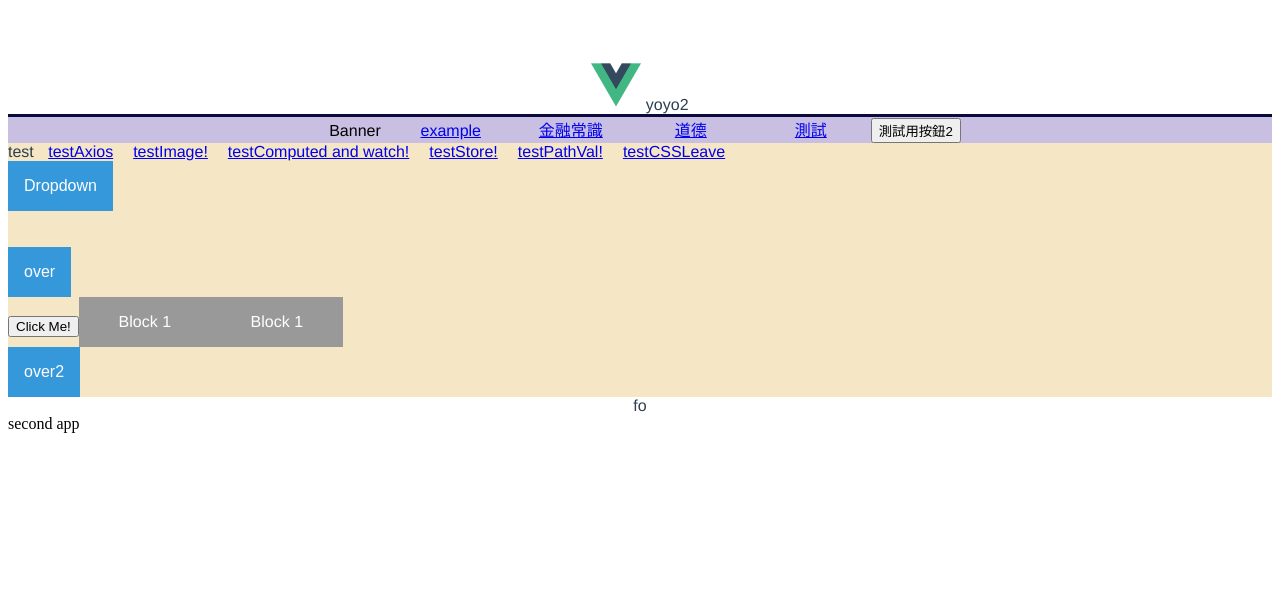
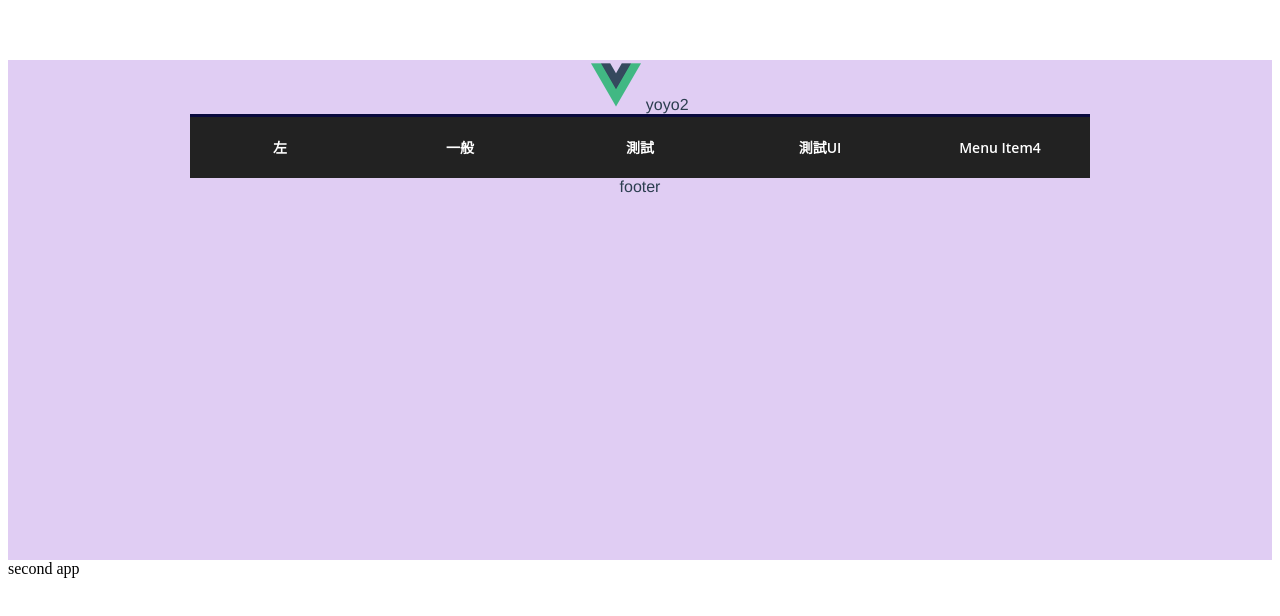
Before and after one commit to SeoYuzuki/VuePractice, a Vue app: page /testMainPage/testCSSLeave in a window 1280 px wide. Shown: the top 616 px of the page. Built offline with nearby package versions, Linux system fonts and the light colour scheme.

Commit message:
dropdown, transitions

```diff
--- a/src/App.vue
+++ b/src/App.vue
@@ -3,7 +3,13 @@
     <img style="width: 50px" alt="Vue logo" src="./assets/logo.png" />
     yoyo2
     <Banner msg="Welcome to Your Vue.js App" />
-    <footer s>fo</footer>
+    <!--router-view  -->
+    <div style="clear: both">
+      <transition mode="out-in">
+        <router-view></router-view>
+      </transition>
+    </div>
+    <footer s>footer</footer>
   </div>
 </template>
 
@@ -36,7 +42,7 @@ export default {
   destroyed() {},
 };
 </script>
-
+<style scoped src='@/assets/commonStyle.css'></style>
 <style scoped>
 #app {
   font-family: Avenir, Helvetica, Arial, sans-serif;
@@ -45,5 +51,11 @@ export default {
   text-align: center;
   color: #2c3e50;
   margin-top: 60px;
+  background-color: rgb(224, 205, 243);
+  min-height: 500px;
+}
+footer {
+  width: 100%;
+
 }
 </style>
--- a/src/assets/commonStyle.css
+++ b/src/assets/commonStyle.css
@@ -1,5 +1,3 @@
-/* 換場*/
-
 .v-leave {
     opacity: 1;
 }
--- /dev/null
+++ b/src/assets/menuStyle.css
@@ -0,0 +1,54 @@
+.menu {
+    display: inline-block;
+    font: 14px/1.5 'Open Sans', sans-serif;
+    font-weight: 600;
+    margin: 0;
+    padding: 0;
+    border-top-style: solid;
+    border-color: rgb(10, 10, 61);
+    text-align: center;
+}
+
+.menu a {
+    display: block;
+    padding: 20px;
+    color: #fff;
+    text-decoration: none;
+}
+
+.menu li {
+    display: block;
+    float: left;
+    position: relative;
+    background: #222;
+    color: #fff;
+    min-width: 180px;
+    z-index: 10;
+}
+
+.menu li ul {
+    position: absolute;
+    left: 0;
+    top: 61px;
+    margin: 0;
+    padding: 0;
+}
+
+.menu li ul li {
+    background: #333;
+    transition: background .2s;
+}
+
+.menu li ul li:hover {
+    background: #444;
+}
+
+.fade-enter-active,
+.fade-leave-active {
+    transition: opacity 0.5s;
+}
+
+.fade-enter,
+.fade-leave-active {
+    opacity: 0;
+}
--- a/src/components/Banner.vue
+++ b/src/components/Banner.vue
@@ -1,32 +1,61 @@
 <template>
   <div class="hello">
-    <div id="lilist" v-on:click="op">
-      <div id="BannerText">Banner</div>
-      <li>
-        <div class="div1" ref="ref1">
-          <router-link to="/example">example </router-link>
-        </div>
+    <!-- https://codepen.io/antcook/pen/OboxbO -->
+    <div class="tt">aa</div>
+    <ul class="menu">
+      <li><a>左</a></li>
+      <li @mouseover="listOne = true" @mouseleave="listOne = false">
+        <a href="#">一般</a>
+
+        <transition name="fade">
+          <ul v-if="listOne" @click="listOne = false">
+            <li><router-link to="/finTest">金融常識 </router-link></li>
+            <li><router-link to="/finEthics">道德 </router-link></li>
+            <li><router-link to="/example">example </router-link></li>
+          </ul>
+        </transition>
       </li>
-      <li>
-        <div class="div1" ref="ref2">
-          <router-link to="/finTest">金融常識 </router-link>
-        </div>
+
+      <li @mouseover="listTwo = true" @mouseleave="listTwo = false">
+        <router-link to="/TestMainPage">測試 </router-link>
+
+        <transition name="fade">
+          <ul v-if="listTwo" @click="listTwo = false">
+            <li><router-link to="/TestMainPage">測試 </router-link></li>
+          </ul>
+        </transition>
       </li>
-      <li>
-        <div class="div1" ref="ref3">
-          <router-link to="/finEthics">道德 </router-link>
-        </div>
+
+      <li @mouseover="listThree = true" @mouseleave="listThree = false">
+        <a href="#">測試UI</a>
+
+        <transition name="fade">
+          <ul v-if="listThree" @click="listThree = false">
+            <li>
+              <router-link to="/testImage"> testImage! </router-link>
+            </li>
+            <li>
+              <router-link to="/testCSSLeave"> testCSSLeave </router-link>
+            </li>
+            <li>
+              <router-link to="/testSlide"> testSlide </router-link>
+            </li>
+          </ul>
+        </transition>
       </li>
-      <li>
-        <div class="div1" ref="ref4">
-          <router-link to="/TestMainPage">測試 </router-link>
-        </div>
+
+      <li @mouseover="listFour = true" @mouseleave="listFour = false">
+        <a href="#">Menu Item4</a>
+
+        <transition name="fade">
+          <ul v-if="listFour" @click="listFour = false">
+            <li><a href="#">Sub Menu Item</a></li>
+            <li><a href="#">Sub Menu Item</a></li>
+            <li><a href="#">Sub Menu Item</a></li>
+          </ul>
+        </transition>
       </li>
-      <button v-on:click="greet">測試用按鈕2</button>
-    </div>
-    <transition mode="out-in">
-      <router-view></router-view>
-    </transition>
+    </ul>
   </div>
 </template>
 
@@ -40,6 +69,10 @@ export default {
   data() {
     return {
       bgColor: "22",
+      listOne: false,
+      listTwo: false,
+      listThree: false,
+      listFour: false,
     };
   },
   methods: {
@@ -50,49 +83,16 @@ export default {
       this.bgColor = "#f5e6c5";
       console.log(this.bgColor);
     },
-    op: function (event) {
-      console.log(event.target);
-      if (event.target.getAttribute("href") == "#/example") {
-        this.$refs["ref1"].setAttribute("style", "background-color:#f5e6c5");
-        this.$refs["ref2"].setAttribute("style", "background-color:null");
-        this.$refs["ref3"].setAttribute("style", "background-color:null");
-        this.$refs["ref4"].setAttribute("style", "background-color:null");
-      } else if (event.target.getAttribute("href") == "#/a") {
-        this.$refs["ref1"].setAttribute("style", "background-color:null");
-        this.$refs["ref2"].setAttribute("style", "background-color:#f5e6c5");
-        this.$refs["ref3"].setAttribute("style", "background-color:null");
-        this.$refs["ref4"].setAttribute("style", "background-color:null");
-      } else if (event.target.getAttribute("href") == "#/b") {
-        this.$refs["ref1"].setAttribute("style", "background-color:null");
-        this.$refs["ref2"].setAttribute("style", "background-color:null");
-        this.$refs["ref3"].setAttribute("style", "background-color:#f5e6c5");
-        this.$refs["ref4"].setAttribute("style", "background-color:null");
-      } else if (event.target.getAttribute("href") == "#/test") {
-        this.$refs["ref1"].setAttribute("style", "background-color:null");
-        this.$refs["ref2"].setAttribute("style", "background-color:null");
-        this.$refs["ref3"].setAttribute("style", "background-color:null");
-        this.$refs["ref4"].setAttribute("style", "background-color:#f5e6c5");
-      }
-    },
   },
 };
 </script>
 
-<!-- Add "scoped" attribute to limit CSS to this component only -->
-<style scoped src='@/assets/commonStyle.css'></style>
+
+<style scoped src='@/assets/menuStyle.css'></style>
 <style scoped>
-li,
-#BannerText {
-  display: inline-block;
-  margin: 0 10px;
-}
-
-#lilist {
-  background-color: rgb(200, 191, 226);
-  border-top-style: solid;
-  border-color: rgb(10, 10, 61);
-  color: rgb(0, 0, 0);
-  margin: 0px;
+.hello {
+  font-size: 0;
+  text-align: center;
 }
 
 .div1 {
@@ -103,12 +103,7 @@ li,
   margin: 0;
 }
 
-.red_color {
-  background-color: red;
+.tt {
+  background-color: rgb(236, 183, 183);
 }
-.pur_color {
-  background-color: rgb(200, 191, 226);
-}
-
-
 </style>
--- a/src/components/router/index.js
+++ b/src/components/router/index.js
@@ -17,6 +17,7 @@ import testPathVal from "@/components/test/testPathVal.vue";
 //測試UI設計
 import testImage from "@/components/testUI/testImage.vue";
 import testCSSLeave from "@/components/testUI/testCSSLeave.vue";
+import testSlide from "@/components/testUI/testSlide.vue";
 
 
 
@@ -55,7 +56,21 @@ const router = new VueRouter({
             name: 'finEthics',
             component: finEthics
         },
-
+        {
+            path: '/testImage',
+            name: 'testImage',
+            component: testImage
+        },
+        {
+            path: '/testCSSLeave',
+            name: 'testCSSLeave',
+            component: testCSSLeave
+        },
+        {
+            path: '/testSlide',
+            name: 'testSlide',
+            component: testSlide
+        },
         {
 
             path: '/testMainPage',
@@ -66,11 +81,7 @@ const router = new VueRouter({
                     name: 'testAxios',
                     component: testAxios
                 },
-      {
-        path: 'testImage',
-        name: 'testImage',
-        component: testImage
-      },
+
                 {
                     path: 'testComputed',
                     name: 'testComputed',
@@ -86,11 +97,7 @@ const router = new VueRouter({
                     name: 'testPathVal',
                     component: testPathVal
                 },
-      {
-        path: 'testCSSLeave',
-        name: 'testCSSLeave',
-        component: testCSSLeave
-      },
+
 
 
             ],
--- a/src/components/test/testMainPage.vue
+++ b/src/components/test/testMainPage.vue
@@ -5,13 +5,11 @@
     <div style="display: inline-block; margin: 0 10px">
       <router-link to="/TestMainPage/testAxios">testAxios</router-link>
     </div>
-    <div style="display: inline-block; margin: 0 10px">
-      <router-link to="/TestMainPage/testImage">testImage!</router-link>
-    </div>
+
     <div style="display: inline-block; margin: 0 10px">
       <router-link to="/TestMainPage/testComputed"
-        >testComputed and watch!</router-link
-      >
+        >testComputed and watch!
+      </router-link>
     </div>
     <div style="display: inline-block; margin: 0 10px">
       <router-link to="/TestMainPage/testStore">testStore!</router-link>
@@ -19,12 +17,9 @@
     <div style="display: inline-block; margin: 0 10px">
       <router-link to="/TestMainPage/testPathVal">testPathVal!</router-link>
     </div>
-    <div style="display: inline-block; margin: 0 10px">
-      <router-link to="/TestMainPage/testCSSLeave">testCSSLeave</router-link>
-    </div>
 
     <div>
-      <div class="card" style="width: 30rem">
+      <div class="card">
         <router-view></router-view>
       </div>
     </div>
@@ -37,9 +32,7 @@ export default {
     return {};
   },
   created: function () {},
-  methods: {
-
-  },
+  methods: {},
 };
 </script>
 
--- a/src/components/testUI/testCSSLeave.vue
+++ b/src/components/testUI/testCSSLeave.vue
@@ -31,14 +31,22 @@
       </span>
       <br />
       <span style="display: inline">
-        <button
+        <!-- <button
           style="display: inline-block"
           @mouseover="over2(true)"
           @mouseleave="over2(false)"
           class="dropbtn"
         >
           over2
-        </button>
+        </button> -->
+        <div
+          style="display: inline-block"
+          class="block"
+          @mouseover="over2(true)"
+          @mouseout="over2(false)"
+        >
+          Block 0
+        </div>
         <transition mode="out-in">
           <div class="block" v-if="show2">Block 1</div>
         </transition>
@@ -62,6 +70,7 @@ export default {
       show: true,
       show2: false,
       hello: "H",
+      hoverTarget: "none",
     };
   },
   computed: {
@@ -93,6 +102,13 @@ export default {
     over2(v) {
       this.show2 = v;
     },
+    parentHover: function () {
+      this.hoverTarget = "parent";
+    },
+    childHover: function (event) {
+      event.stopPropagation();
+      this.hoverTarget = "child";
+    },
   },
   watch: {},
   beforeCreate() {},
@@ -111,13 +127,19 @@ export default {
 <!-- Add "scoped" attribute to limit CSS to this component only -->
 <style scoped src='@/assets/commonStyle.css'></style>
 <style scoped>
+.hello {
+  background-color: rgb(245, 230, 197);
+  text-align: justify;
+}
+
 .dropbtn {
-  background-color: #3498db;
+  background-color: #82b83b;
   color: white;
   padding: 16px;
   font-size: 16px;
   border: none;
   cursor: pointer;
+  text-align: left;
 }
 
 .dropbtn:hover,
@@ -126,6 +148,7 @@ export default {
 }
 
 .dropdown {
+  width: auto;
   position: relative;
   display: inline-block;
 }
@@ -160,7 +183,7 @@ export default {
   color: #fff;
   display: table-cell;
   font-size: 16px;
-   padding: 16px;
+  padding: 16px;
   width: 100px;
 
   text-align: center;
--- /dev/null
+++ b/src/components/testUI/testSlide.vue
@@ -0,0 +1,55 @@
+<template>
+  <div class="hello">
+    <br />
+    <button v-on:click="show = !show">Toggle</button>
+    <transition name="slide">
+      <p v-if="show" style="position: absolute">{{ message }}</p>
+    </transition>
+    <transition name="slide">
+      <p v-if="!show" style="position: absolute">{{ message2 }}</p>
+    </transition>
+  </div>
+</template>
+
+<script>
+//import Banner from "@/components/Banner.vue";
+
+export default {
+  components: {},
+  props: {},
+  data() {
+    return {
+      message: "Click for AAAAAAAAAA",
+      message2: "Click for BBBBBBBBBB",
+      show: true,
+    };
+  },
+  computed: {},
+  methods: {},
+  watch: {},
+  beforeCreate() {},
+  created() {},
+  beforeMount() {},
+  mounted() {},
+  activated() {},
+  deactivated() {},
+  beforeUpdate() {},
+  updated() {},
+  beforeDestroy() {},
+  destroyed() {},
+};
+</script>
+
+<!-- Add "scoped" attribute to limit CSS to this component only -->
+<style scoped>
+.slide-leave-active,
+.slide-enter-active {
+  transition: 1s;
+}
+.slide-enter {
+  transform: translate(100%, 0);
+}
+.slide-leave-to {
+  transform: translate(-100%, 0);
+}
+</style>
```
Also changed, not shown: src/components/test/testPathVal.vue (line endings or trailing spaces). Lines whose indentation alone changed are shown as unchanged.
